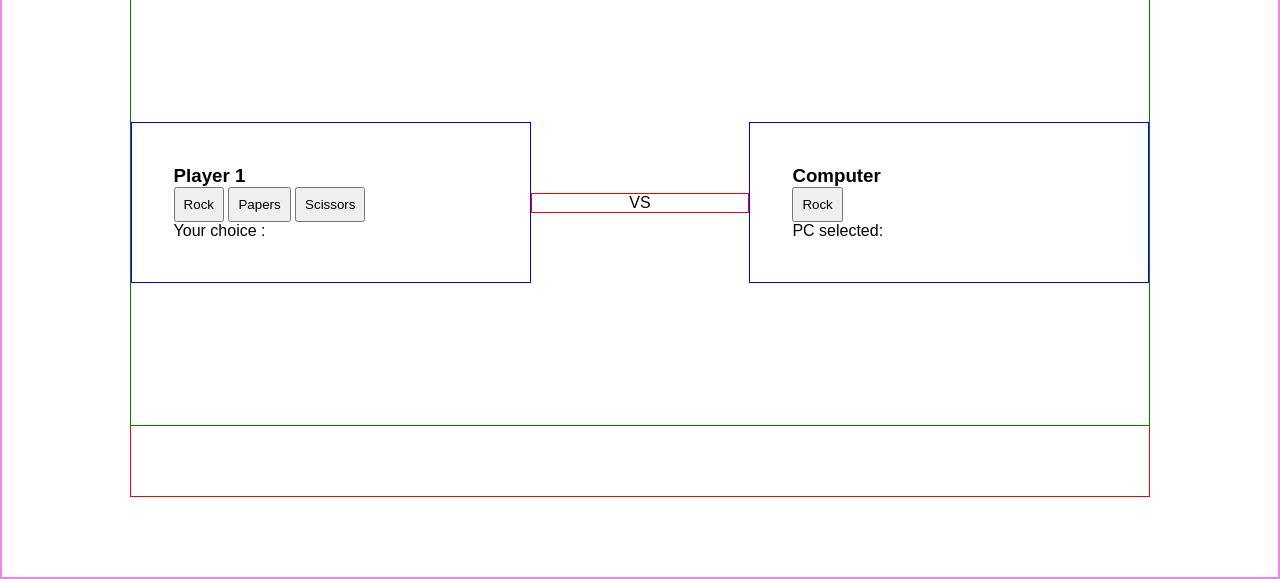
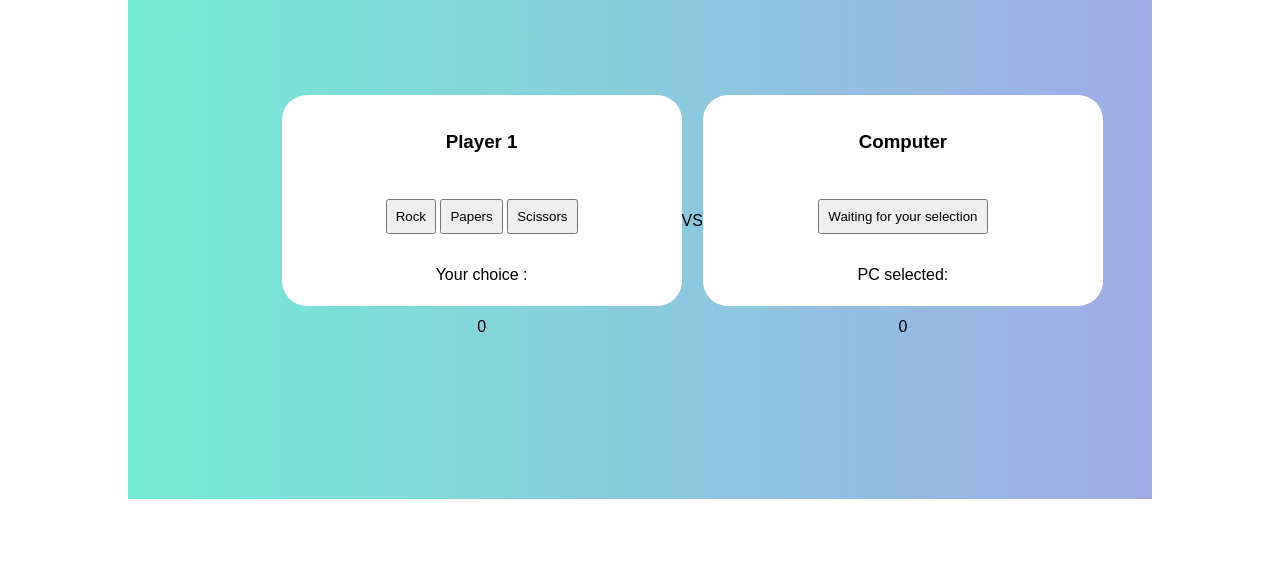
Before and after one commit to Celdama/rock_paper_scissors, a plain HTML site: page index.html in a window 1280 px wide. Shown: the part 221-800 px from the top of the page. Drawn offline with Linux system fonts and the light colour scheme.

Commit message:
added background, and update a bit of logic in script.js

```diff
--- a/index.html
+++ b/index.html
@@ -18,21 +18,25 @@
         <div class="display-player">
           <div class="player-choice">
             <h3>Player 1</h3>
-            <button id="rock" class="game-btn">Rock</button>
-            <button id="papers" class="game-btn">Papers</button>
-            <button id="scissors" class="game-btn">Scissors</button>
-            <p>Your choice :</p>
+            <div>
+              <button id="rock" class="game-btn">Rock</button>
+              <button id="papers" class="game-btn">Papers</button>
+              <button id="scissors" class="game-btn">Scissors</button>
+            </div>
+            <p class="p-choice">Your choice :</p>
           </div>
-          <div class="player-score"></div>
+          <div class="player-score">0</div>
         </div>
         <div id="result"></div>
         <div class="display-computer">
           <div class="computer-choice">
             <h3>Computer</h3>
-            <button>Rock</button>
-            <p>PC selected:</p>
+            <div>
+              <button class="c-choice-btn">Waiting for your selection</button>
+            </div>
+            <p class="c-choice">PC selected:</p>
           </div>
-          <div class="computer-score"></div>
+          <div class="computer-score">0</div>
         </div>
       </div>
       <div class="app-footer">
--- a/script.js
+++ b/script.js
@@ -5,6 +5,9 @@ const resetBtn = document.querySelector('#reset');
 const displayPlayerScore = document.querySelector('.player-score');
 const displayComputerScore = document.querySelector('.computer-score');
 const roundTracker = document.querySelector('.round-tracker');
+const playerChoice = document.querySelector('.p-choice');
+const computerChoice = document.querySelector('.c-choice');
+const computerChoiceBtn = document.querySelector('.c-choice-btn');
 
 console.log(displayPlayerScore);
 
@@ -55,6 +58,7 @@ const playAgain = () => {
   resetBtn.disabled = true;
   displayResult.textContent = "Let's go revenge";
   displayPlayerScore.textContent = scorePlayer;
+  displayComputerScore.textContent = scoreComputer; displayPlayerScore.textContent = scorePlayer;
   displayComputerScore.textContent = scoreComputer;
   // displayScore.textContent = `${scorePlayer} - ${scoreComputer}`;
   roundTracker.textContent = `Round: ${round}`;
@@ -90,7 +94,6 @@ const game = (result) => {
 
   round += 1;
 
-  // displayScore.textContent = `You ${scorePlayer} - ${scoreComputer} RPS King`;
   displayPlayerScore.textContent = scorePlayer;
   displayComputerScore.textContent = scoreComputer;
   roundTracker.textContent = `Round: ${round}`;
@@ -104,6 +107,9 @@ const game = (result) => {
 const launchGame = (playerSelection) => {
   const computerSelection = computerPlay();
   const resultRound = playRound(playerSelection, computerSelection);
+  playerChoice.textContent = `Your choice : ${playerSelection}`;
+  computerChoice.textContent = `PC selected : ${computerSelection}`;
+  computerChoiceBtn.textContent = computerSelection;
   game(resultRound);
 };
 
--- a/style.css
+++ b/style.css
@@ -6,7 +6,7 @@
 }
 
 body {
-  border: 2px solid violet;
+  /* border: 2px solid violet; */
   height: 100vh;
   display: flex;
   justify-content: center;
@@ -14,34 +14,57 @@ body {
 }
 
 #app {
-  border: 1px solid red;
+  /* border: 1px solid red; */
   height: 80%;
+  display: flex;
+  flex-direction: column;
+  justify-content: center;
+  align-items: center;
   width: 80%;
+  background-color: #74EBD5;
+  background-image: linear-gradient(90deg, #74EBD5 0%, #9FACE6 100%);
 }
 
 .app-header {
   text-align: center;
   padding: 32px 0;
-  outline: 1px solid blue;
+  /* outline: 1px solid blue; */
 }
 
 .app-main {
-outline: 1px solid green;
+/* outline: 1px solid green; */
+width: 70%;
 display: flex;
 justify-content: space-around;
 align-items: center;
-height: 70%;
+height: 60%;
 }
 
 .app-main .player-choice, .computer-choice {
-  padding: 42px;
+  padding: 22px 42px;
+  text-align: center;
   width: 400px;
   max-width: 420px;
-  border: 1px solid blue;
+  /* border: 1px solid blue; */
+  background: #fff;
+  border-radius: 25px;
+}
+
+.player-choice h3, .computer-choice h3 {
+  padding: 14px 0;
+}
+
+.player-choice div, .computer-choice div {
+  padding: 32px 0;
+}
+
+.player-score, .computer-score {
+  text-align: center;
+  padding: 12px 0;
 }
 
 #result {
-  border: 1px solid red;
+  /* border: 1px solid red; */
   width: 400px;
   text-align: center;
   max-width: 420px;
```
Also changed, not shown: bg.jpg (added).
